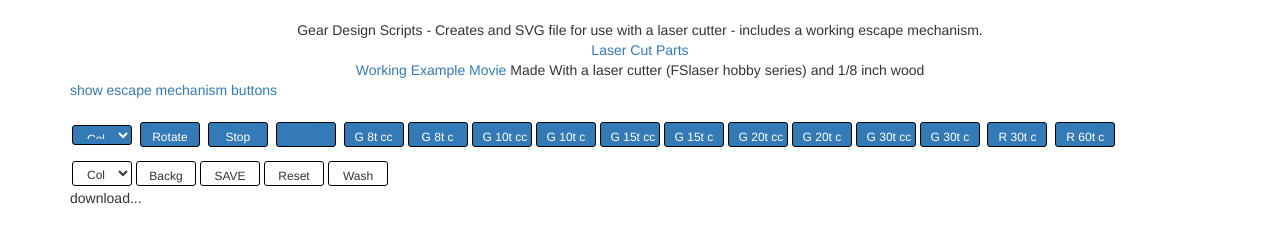
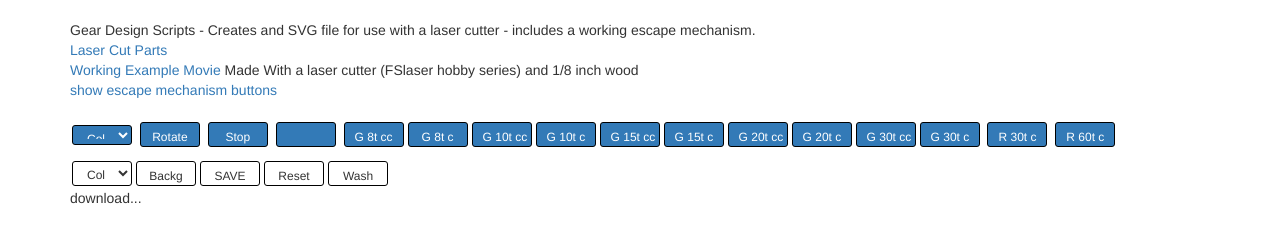
Before and after one commit to escoses100/notclocks, a plain HTML site: page index.html in a window 1280 px wide. Shown: the top 238 px of the page. Drawn offline with Linux system fonts and the light colour scheme.

Commit message:
parts pic

```diff
--- a/index.html
+++ b/index.html
@@ -49,7 +49,7 @@
 </head>
 
 <body data-spy="scroll" data-target=".scrollspy">
-  <div style="text-align:center;" class="container">
+  <div class="container">
     Gear Design Scripts - Creates and SVG file for use with a laser cutter - includes a working escape mechanism.
     <br>
     <a href="./images/IMG_2790.JPG">Laser Cut Parts</a>
```
